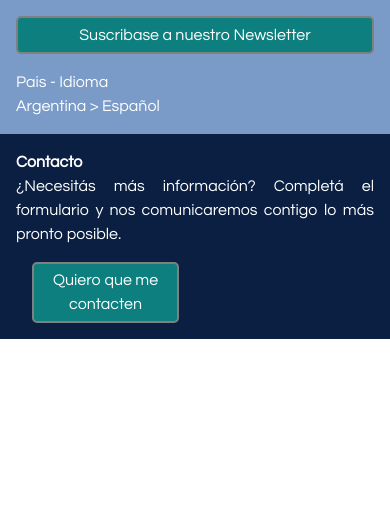
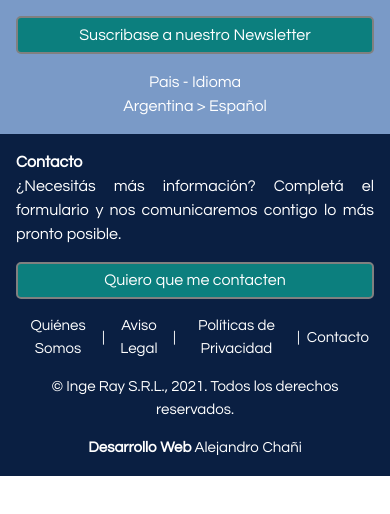
Before and after one commit to achani2497/ingeray_frontend, a Vue app: page / in a window 390 px wide. Shown: the part 5037-5551 px from the top of the page. Before the commit the page ends 5418 px from the top, so only its background shows below. Built offline with nearby package versions, Linux system fonts and the light colour scheme; what @splidejs/vue-splide, vue-browser-geolocation would draw is missing.

Commit message:
Agrego el cambio de estilos segun la seleccion de la seccion

```diff
--- a/src/assets/css/main.css
+++ b/src/assets/css/main.css
@@ -16,7 +16,16 @@
     box-sizing: border-box;
     font-family: 'IngeText', Arial, Helvetica, sans-serif;
 }
-
+/* Backgrounds */
+    .bkg-light-blue{
+        background-color: #7A9AC7;
+    }
+    .bkg-blue{
+        background-color: #112576;
+    }
+    .bkg-dark-blue{
+        background-color: #0A1F42;
+    }
 /* Textos */
     .title{
         margin-bottom: .5rem;
--- a/src/components/Footer.vue
+++ b/src/components/Footer.vue
@@ -10,23 +10,22 @@
             </div>
         </div>
         <!-- Divisiones -->
-        <div class="divisiones h-16 flex justify-start items-center gap-10">
-            <span class="active w-3/6 md:w-auto">Diagnóstico por Imágenes</span>
-            <span class="w-3/6 md:w-auto">División veterinaria</span>
+        <div class="divisiones h-16 flex justify-start items-center gap-10" :class="[mostrar==='humanos' ? 'bkg-dark-blue' : 'bkg-light-blue']">
+            <span class="active w-3/6 md:w-auto"><button @click="mostrar='humanos'" :class="{active: mostrar==='humanos'}">Diagnóstico por Imágenes</button></span>
+            <span class="w-3/6 md:w-auto"><button @click="mostrar='animales'" :class="{active: mostrar==='animales'}">División veterinaria</button></span>
         </div>
         <!-- Redes sociales -->
-        <div class="redes-sociales flex justify-between items-center text-white">
+        <div class="redes-sociales flex justify-between items-center text-white" :class="[mostrar==='humanos' ? 'bkg-light-blue' : 'bkg-blue']">
             <div class="redes flex flex-col">
                 <span>Seguinos en Redes Sociales</span>
                 <div class="iconos flex justify-between">
-                    <div class="icon facebook-icon-hum"></div>
-                    <div class="icon instagram-icon-hum"></div>
-                    <div class="icon youtube-icon-hum"></div>
+                    <div class="icon" :class="[mostrar === 'humanos' ? 'facebook-icon-hum' : 'facebook-icon-vet']"></div>
+                    <div class="icon" :class="[mostrar === 'humanos' ? 'instagram-icon-hum' : 'instagram-icon-vet']"></div>
+                    <div class="icon" :class="[mostrar === 'humanos' ? 'youtube-icon-hum' : 'youtube-icon-vet']"></div>
                 </div>
             </div>
             <div class="newsletter flex flex-col items-center">
                 <button class="contact">Suscribase a nuestro Newsletter</button>
-                <!-- <div class="big-icon ingeray-icon-hum"></div> -->
             </div>
             <div class="pais-region flex flex-col items-start gap-4">
                 <span>Pais - Idioma</span>
@@ -34,7 +33,7 @@
             </div>
         </div>
         <!-- Contacto -->
-        <div class="contacto flex justify-between">
+        <div class="contacto flex justify-between" :class="[mostrar==='humanos' ? 'bkg-dark-blue' : 'bkg-light-blue']">
           <div class="col1">
             <strong>Contacto</strong>
             <p>
@@ -45,6 +44,17 @@
             <button class="contact">
               Quiero que me contacten
             </button>
+          </div>
+          <div class="col3">
+            <div class="sub-col1">
+              <a href="/">Quiénes Somos</a> <div class="separador">|</div> <a href="/">Aviso Legal</a> <div class="separador">|</div> <a href="/">Políticas de Privacidad</a>  <div class="separador">|</div> <a href="/">Contacto</a>
+            </div>
+            <div class="sub-col2">
+              <p>© Inge Ray S.R.L., 2021. Todos los derechos reservados.</p>
+              <p>
+                <strong>Desarrollo Web</strong> Alejandro Chañi
+              </p>
+            </div>
           </div>
         </div>
     </footer>
@@ -64,16 +74,18 @@
 /* DIVISIONES */
   .divisiones{
     color: white;
-    background-color: #0A1F42;
     padding: 0 6rem;
   }
   .active{
-    font-weight: bold;
+    font-weight: bolder;
     text-decoration: underline;
+    outline: none;
+  }
+  .active:active{
+    background: none;
   }
 /* REDES SOCIALES */
   .redes-sociales{
-    background-color: #7A9AC7;
     padding: 0 6rem;
     height: 150px;
   }
@@ -96,7 +108,7 @@
     width: 60%;
   }
   .pais-region{
-    width: 20%;
+    width: 17%;
   }
   /* HUMANOS */
     .facebook-icon-hum{
@@ -127,10 +139,11 @@
 
 /* CONTACTO */
   .contacto{
-    background-color: #0A1F42;
     color: white;
     padding: 3rem 6rem;
     height: 300px;
+    display: flex;
+    flex-wrap: wrap;
   }
   .col1{
     width: 31%;
@@ -144,6 +157,26 @@
     border-radius: 5px;
     border: 2px solid gray
   }
+  .col3{
+    width: 100%;
+    display: flex;
+    flex-direction: column;
+    justify-content: center;
+  }
+  .sub-col1{
+    display: flex;
+    font-size: 20px;
+  }
+  .separador{
+    padding: 0 10px
+  }
+  .sub-col2{
+    display: flex;
+    justify-content: space-between;
+    padding-top: 1rem;
+    font-size: 15px;
+  }
+
 @media screen and (max-width: 900px){
   .prods-services{
     padding: 2rem 2rem;
@@ -205,6 +238,7 @@
   }
   .pais-region{
     gap: 0;
+    align-items: center;
   }
   .contacto{
     height: auto;
@@ -215,19 +249,35 @@
   .col1{
     width: 100%;
   }
-  .contact{
+  .col2{
     width: 100%;
+    padding: 0;
   }
-}
-@media screen and (max-width: 615px){
-}
-@media screen and (max-width: 414px){
+  .col3{
+    text-align: center;
+  }
+  .sub-col1{
+    font-size: 15px;
+    align-items: center;
+  }
+  .separador{
+    padding: 0 2px;
+  }
+  .sub-col1 a{
+    /* background: chocolate; */
+    padding: 0 5px;
+  }
+  .sub-col2{
+    flex-direction: column;
+    row-gap: 1rem;
+  }
 }
 </style>
 <script>
 export default{
     data: function(){
         return {
+            mostrar:'humanos',
             mediosDePago:[
             {
                 nombre: 'visa',
```
